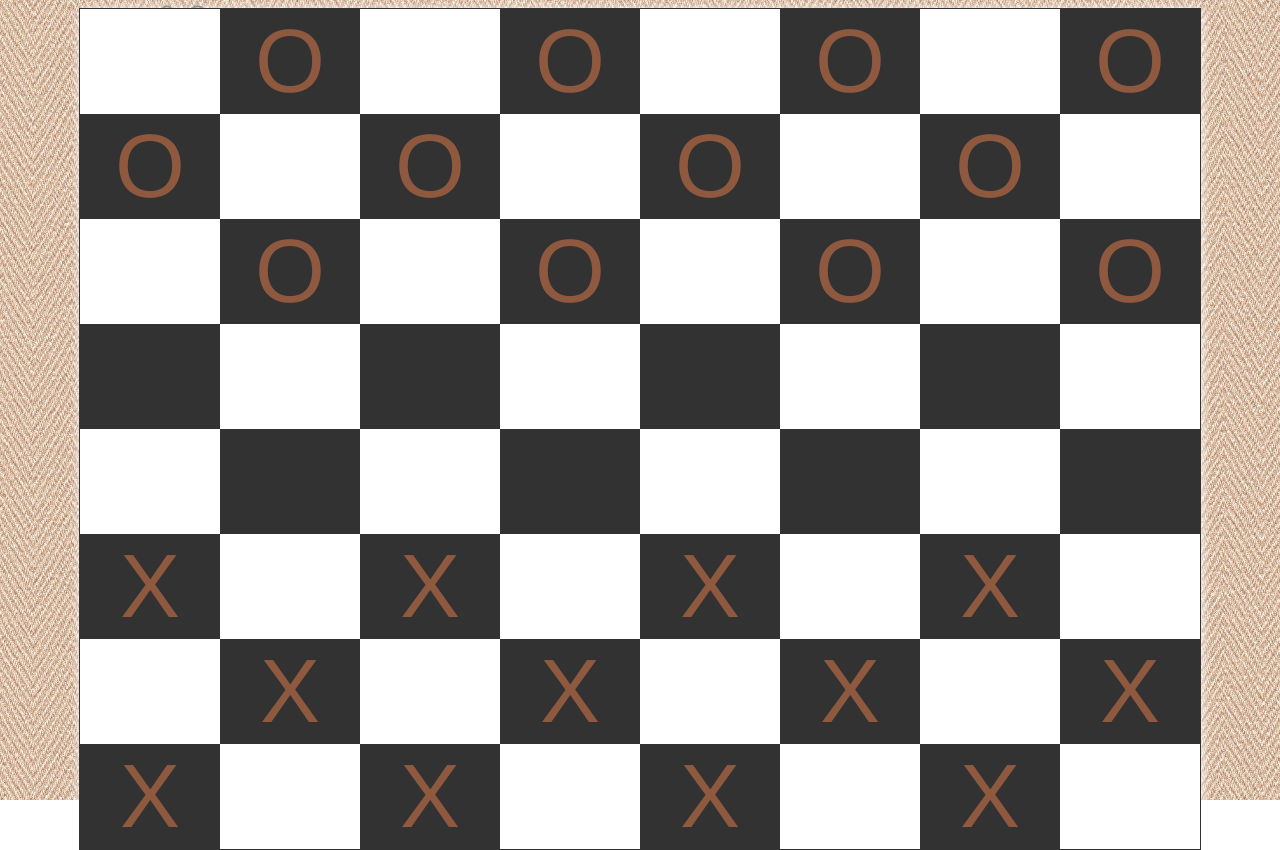
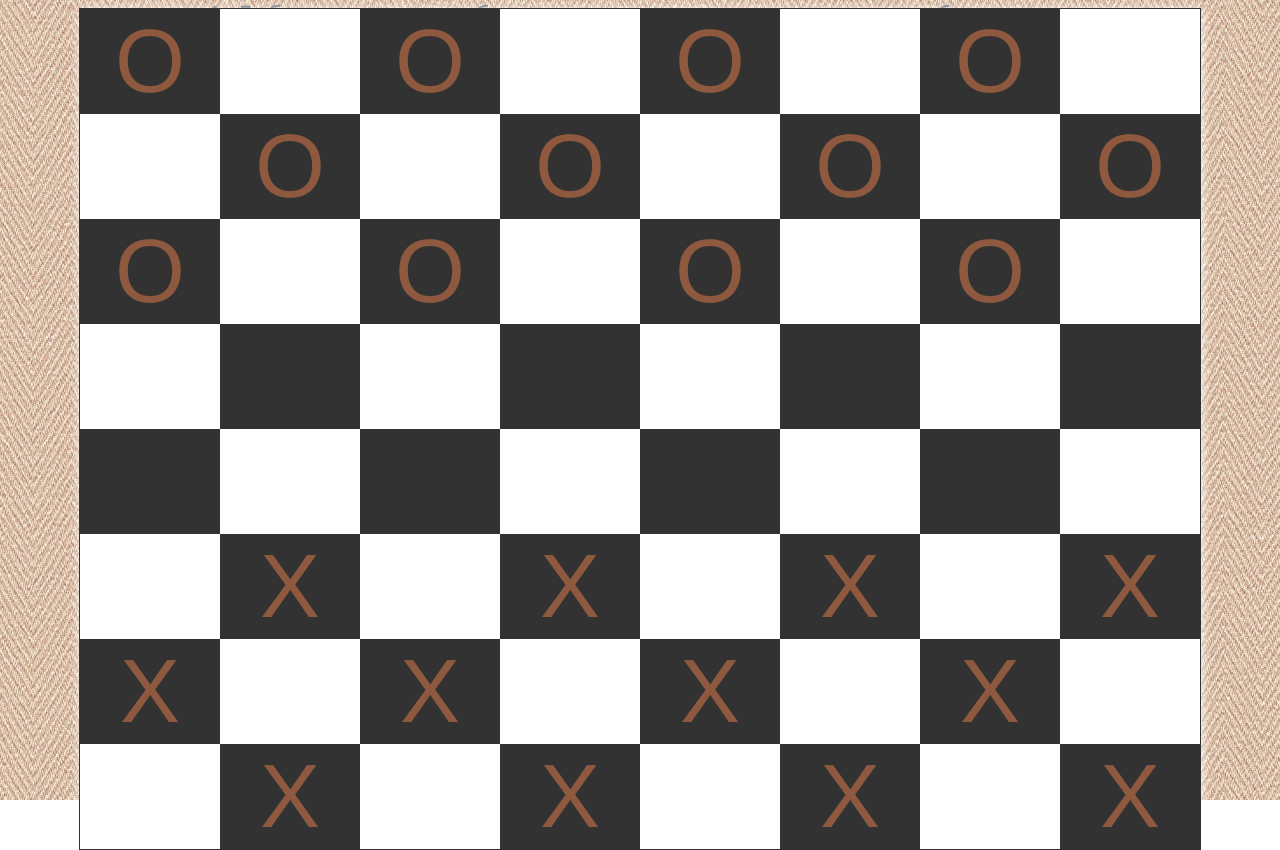
Before and after one commit to Tempo-Tempo/checker-game, a Vue app: page / in a window 1280 px wide. Built offline with nearby package versions, Linux system fonts and the light colour scheme.

Commit message:
new pos for turn

```diff
--- a/src/App.vue
+++ b/src/App.vue
@@ -1,6 +1,6 @@
 <template>
   <div class="task">
-    2. Ограничить места в которые могут сходить шашки и эти же места подсвечивать
+    1. Добавить логику срубания шашки, и подсвечивать когда срубить можно
   </div>
   <mainPage> </mainPage>
 </template>
--- a/src/components/MyDeskGame.vue
+++ b/src/components/MyDeskGame.vue
@@ -7,6 +7,8 @@
       class="item_cell_white"
       :class="{ black: checkerCell.color }"
     >
+      <span v-if="checkerCell.canStep" class="pre_turn"></span>
+      <span v-if="checkerCell.canShot" class="can_shot"></span>
       <div
         @click.stop="turnBlack(checkerCell)"
         v-if="checkerCell.black"
@@ -34,576 +36,768 @@ export default {
     return {
       checkersCell: [
         {
+          id: 1,
           row: 1,
           colum: "A",
           posForTurn: 1,
+          canStep: false,
+          canShot: false,
           color: false,
           white: false,
           black: false,
           pick: false,
         },
         {
+          id: 2,
           row: 1,
           colum: "B",
           posForTurn: 2,
+          canStep: false,
+          canShot: false,
           color: false,
           white: false,
           black: false,
           pick: false,
         },
         {
+          id: 3,
           row: 1,
           colum: "C",
           posForTurn: 3,
+          canStep: false,
+          canShot: false,
           color: false,
           white: false,
           black: false,
           pick: false,
         },
         {
+          id: 4,
           row: 1,
           colum: "D",
           posForTurn: 4,
+          canStep: false,
+          canShot: false,
           color: false,
           white: false,
           black: false,
           pick: false,
         },
         {
+          id: 5,
           row: 1,
           colum: "E",
           posForTurn: 5,
+          canStep: false,
+          canShot: false,
           color: false,
           white: false,
           black: false,
           pick: false,
         },
         {
+          id: 6,
           row: 1,
           colum: "F",
           posForTurn: 6,
+          canStep: false,
+          canShot: false,
           color: false,
           white: false,
           black: false,
           pick: false,
         },
         {
+          id: 7,
           row: 1,
           colum: "G",
           posForTurn: 7,
+          canStep: false,
+          canShot: false,
           color: false,
           white: false,
           black: false,
           pick: false,
         },
         {
+          id: 8,
           row: 1,
           colum: "H",
           posForTurn: 8,
+          canStep: false,
+          canShot: false,
           color: false,
           white: false,
           black: false,
           pick: false,
         },
         {
+          id: 9,
           row: 2,
           colum: "A",
           posForTurn: 1,
+          canStep: false,
+          canShot: false,
           color: false,
           white: false,
           black: false,
           pick: false,
         },
         {
+          id: 10,
           row: 2,
           colum: "B",
           posForTurn: 2,
+          canStep: false,
+          canShot: false,
           color: false,
           white: false,
           black: false,
           pick: false,
         },
         {
+          id: 11,
           row: 2,
           colum: "C",
           posForTurn: 3,
+          canStep: false,
+          canShot: false,
           color: false,
           white: false,
           black: false,
           pick: false,
         },
         {
+          id: 12,
           row: 2,
           colum: "D",
           posForTurn: 4,
+          canStep: false,
+          canShot: false,
           color: false,
           white: false,
           black: false,
           pick: false,
         },
         {
+          id: 13,
           row: 2,
           colum: "E",
           posForTurn: 5,
+          canStep: false,
+          canShot: false,
           color: false,
           white: false,
           black: false,
           pick: false,
         },
         {
+          id: 14,
           row: 2,
           colum: "F",
           posForTurn: 6,
+          canStep: false,
+          canShot: false,
           color: false,
           white: false,
           black: false,
           pick: false,
         },
         {
+          id: 15,
           row: 2,
           colum: "G",
           posForTurn: 7,
+          canStep: false,
+          canShot: false,
           color: false,
           white: false,
           black: false,
           pick: false,
         },
         {
+          id: 16,
           row: 2,
           colum: "H",
           posForTurn: 8,
+          canStep: false,
+          canShot: false,
           color: false,
           white: false,
           black: false,
           pick: false,
         },
         {
+          id: 17,
           row: 3,
           colum: "A",
           posForTurn: 1,
+          canStep: false,
+          canShot: false,
           color: false,
           white: false,
           black: false,
           pick: false,
         },
         {
+          id: 18,
           row: 3,
           colum: "B",
           posForTurn: 2,
+          canStep: false,
+          canShot: false,
           color: false,
           white: false,
           black: false,
           pick: false,
         },
         {
+          id: 19,
           row: 3,
           colum: "C",
           posForTurn: 3,
+          canStep: false,
+          canShot: false,
           color: false,
           white: false,
           black: false,
           pick: false,
         },
         {
+          id: 20,
           row: 3,
           colum: "D",
           posForTurn: 4,
+          canStep: false,
+          canShot: false,
           color: false,
           white: false,
           black: false,
           pick: false,
         },
         {
+          id: 21,
           row: 3,
           colum: "E",
           posForTurn: 5,
+          canStep: false,
+          canShot: false,
           color: false,
           white: false,
           black: false,
           pick: false,
         },
         {
+          id: 22,
           row: 3,
           colum: "F",
           posForTurn: 6,
+          canStep: false,
+          canShot: false,
           color: false,
           white: false,
           black: false,
           pick: false,
         },
         {
+          id: 23,
           row: 3,
           colum: "G",
           posForTurn: 7,
+          canStep: false,
+          canShot: false,
           color: false,
           white: false,
           black: false,
           pick: false,
         },
         {
+          id: 24,
           row: 3,
           colum: "H",
           posForTurn: 8,
+          canStep: false,
+          canShot: false,
           color: false,
           white: false,
           black: false,
           pick: false,
         },
         {
+          id: 25,
           row: 4,
           colum: "A",
           posForTurn: 1,
+          canStep: false,
+          canShot: false,
           color: false,
           white: false,
           black: false,
           pick: false,
         },
         {
+          id: 26,
           row: 4,
           colum: "B",
           posForTurn: 2,
+          canStep: false,
+          canShot: false,
           color: false,
           white: false,
           black: false,
           pick: false,
         },
         {
+          id: 27,
           row: 4,
           colum: "C",
           posForTurn: 3,
+          canStep: false,
+          canShot: false,
           color: false,
           white: false,
           black: false,
           pick: false,
         },
         {
+          id: 28,
           row: 4,
           colum: "D",
           posForTurn: 4,
+          canStep: false,
+          canShot: false,
           color: false,
           white: false,
           black: false,
           pick: false,
         },
         {
+          id: 29,
           row: 4,
           colum: "E",
           posForTurn: 5,
+          canStep: false,
+          canShot: false,
           color: false,
           white: false,
           black: false,
           pick: false,
         },
         {
+          id: 30,
           row: 4,
           colum: "F",
           posForTurn: 6,
+          canStep: false,
+          canShot: false,
           color: false,
           white: false,
           black: false,
           pick: false,
         },
         {
+          id: 31,
           row: 4,
           colum: "G",
           posForTurn: 7,
+          canStep: false,
+          canShot: false,
           color: false,
           white: false,
           black: false,
           pick: false,
         },
         {
+          id: 32,
           row: 4,
           colum: "H",
           posForTurn: 8,
+          canStep: false,
+          canShot: false,
           color: false,
           white: false,
           black: false,
           pick: false,
         },
         {
+          id: 33,
           row: 5,
           colum: "A",
           posForTurn: 1,
+          canStep: false,
+          canShot: false,
           color: false,
           white: false,
           black: false,
           pick: false,
         },
         {
+          id: 34,
           row: 5,
           colum: "B",
           posForTurn: 2,
+          canStep: false,
+          canShot: false,
           color: false,
           white: false,
           black: false,
           pick: false,
         },
         {
+          id: 35,
           row: 5,
           colum: "C",
           posForTurn: 3,
+          canStep: false,
+          canShot: false,
           color: false,
           white: false,
           black: false,
           pick: false,
         },
         {
+          id: 36,
           row: 5,
           colum: "D",
           posForTurn: 4,
+          canStep: false,
+          canShot: false,
           color: false,
           white: false,
           black: false,
           pick: false,
         },
         {
+          id: 37,
           row: 5,
           colum: "E",
           posForTurn: 5,
+          canStep: false,
+          canShot: false,
           color: false,
           white: false,
           black: false,
           pick: false,
         },
         {
+          id: 38,
           row: 5,
           colum: "F",
           posForTurn: 6,
+          canStep: false,
+          canShot: false,
           color: false,
           white: false,
           black: false,
           pick: false,
         },
         {
+          id: 39,
           row: 5,
           colum: "G",
           posForTurn: 7,
+          canStep: false,
+          canShot: false,
           color: false,
           white: false,
           black: false,
           pick: false,
         },
         {
+          id: 40,
           row: 5,
           colum: "H",
           posForTurn: 8,
+          canStep: false,
+          canShot: false,
           color: false,
           white: false,
           black: false,
           pick: false,
         },
         {
+          id: 41,
           row: 6,
           colum: "A",
           posForTurn: 1,
+          canStep: false,
+          canShot: false,
           color: false,
           white: false,
           black: false,
           pick: false,
         },
         {
+          id: 42,
           row: 6,
           colum: "B",
           posForTurn: 2,
+          canStep: false,
+          canShot: false,
           color: false,
           white: false,
           black: false,
           pick: false,
         },
         {
+          id: 43,
           row: 6,
           colum: "C",
           posForTurn: 3,
+          canStep: false,
+          canShot: false,
           color: false,
           white: false,
           black: false,
           pick: false,
         },
         {
+          id: 44,
           row: 6,
           colum: "D",
           posForTurn: 4,
+          canStep: false,
+          canShot: false,
           color: false,
           white: false,
           black: false,
           pick: false,
         },
         {
+          id: 45,
           row: 6,
           colum: "E",
           posForTurn: 5,
+          canStep: false,
+          canShot: false,
           color: false,
           white: false,
           black: false,
           pick: false,
         },
         {
+          id: 46,
           row: 6,
           colum: "F",
           posForTurn: 6,
+          canStep: false,
+          canShot: false,
           color: false,
           white: false,
           black: false,
           pick: false,
         },
         {
+          id: 47,
           row: 6,
           colum: "G",
           posForTurn: 7,
+          canStep: false,
+          canShot: false,
           color: false,
           white: false,
           black: false,
           pick: false,
         },
         {
+          id: 48,
           row: 6,
           colum: "H",
           posForTurn: 8,
+          canStep: false,
+          canShot: false,
           color: false,
           white: false,
           black: false,
           pick: false,
         },
         {
+          id: 49,
           row: 7,
           colum: "A",
           posForTurn: 1,
+          canStep: false,
+          canShot: false,
           color: false,
           white: false,
           black: false,
           pick: false,
         },
         {
+          id: 50,
           row: 7,
           colum: "B",
           posForTurn: 2,
+          canStep: false,
+          canShot: false,
           color: false,
           white: false,
           black: false,
           pick: false,
         },
         {
+          id: 51,
           row: 7,
           colum: "C",
           posForTurn: 3,
+          canStep: false,
+          canShot: false,
           color: false,
           white: false,
           black: false,
           pick: false,
         },
         {
+          id: 52,
           row: 7,
           colum: "D",
           posForTurn: 4,
+          canStep: false,
+          canShot: false,
           color: false,
           white: false,
           black: false,
           pick: false,
         },
         {
+          id: 53,
           row: 7,
           colum: "E",
           posForTurn: 5,
+          canStep: false,
+          canShot: false,
           color: false,
           white: false,
           black: false,
           pick: false,
         },
         {
+          id: 54,
           row: 7,
           colum: "F",
           posForTurn: 6,
+          canStep: false,
+          canShot: false,
           color: false,
           white: false,
           black: false,
           pick: false,
         },
         {
+          id: 55,
           row: 7,
           colum: "G",
           posForTurn: 7,
+          canStep: false,
+          canShot: false,
           color: false,
           white: false,
           black: false,
           pick: false,
         },
         {
+          id: 56,
           row: 7,
           colum: "H",
           posForTurn: 8,
+          canStep: false,
+          canShot: false,
           color: false,
           white: false,
           black: false,
           pick: false,
         },
         {
+          id: 57,
           row: 8,
           colum: "A",
           posForTurn: 1,
+          canStep: false,
+          canShot: false,
           color: false,
           white: false,
           black: false,
           pick: false,
         },
         {
+          id: 58,
           row: 8,
           colum: "B",
           posForTurn: 2,
+          canStep: false,
+          canShot: false,
           color: false,
           white: false,
           black: false,
           pick: false,
         },
         {
+          id: 59,
           row: 8,
           colum: "C",
           posForTurn: 3,
+          canStep: false,
+          canShot: false,
           color: false,
           white: false,
           black: false,
           pick: false,
         },
         {
+          id: 60,
           row: 8,
           colum: "D",
           posForTurn: 4,
+          canStep: false,
+          canShot: false,
           color: false,
           white: false,
           black: false,
           pick: false,
         },
         {
+          id: 61,
           row: 8,
           colum: "E",
           posForTurn: 5,
+          canStep: false,
+          canShot: false,
           color: false,
           white: false,
           black: false,
           pick: false,
         },
         {
+          id: 62,
           row: 8,
           colum: "F",
           posForTurn: 6,
+          canStep: false,
+          canShot: false,
           color: false,
           white: false,
           black: false,
           pick: false,
         },
         {
+          id: 63,
           row: 8,
           colum: "G",
           posForTurn: 7,
+          canStep: false,
+          canShot: false,
           color: false,
           white: false,
           black: false,
           pick: false,
         },
         {
+          id: 64,
           row: 8,
           colum: "H",
           posForTurn: 8,
+          canStep: false,
+          canShot: false,
           color: false,
           white: false,
           black: false,
@@ -717,25 +911,25 @@ export default {
       turn: 1,
       queue: "white",
       endTurn: false,
-      posForTurn: {},
       pickChecker: "",
+      helperTurn: [],
+      youCanGo: [],
+      potocenialShot: [],
     };
   },
   methods: {
     goTurn(e) {
-      if (this.test(this.pickChecker, e) === false) {
-        return;
-      }
+      console.log(e);
       if (
         this.turn >= 2 &&
         this.queue === "white" &&
         this.pickChecker !== "" &&
-        e.color
+        e.color &&
+        e.canStep
       ) {
         e.white = true;
         this.queue = "black";
         this.theEndTurn();
-        console.log("white");
         this.pickChecker = "";
         return (this.endTurn = !this.endTurn);
       }
@@ -743,21 +937,27 @@ export default {
         this.turn >= 2 &&
         this.queue === "black" &&
         this.pickChecker !== "" &&
-        e.color
+        e.color &&
+        e.canStep
       ) {
         e.black = true;
         this.queue = "white";
         this.theEndTurn();
-        console.log("black");
         this.pickChecker = "";
         return (this.endTurn = !this.endTurn);
       }
-      console.log(this.pickChecker.colum + 1);
     },
     turnBlack(checkerBlack) {
       if (this.queue === "black") {
-        checkerBlack.pick = !checkerBlack.pick;
         this.pickChecker = checkerBlack;
+        this.checkersCell.filter((checker) => {
+          if (checker === this.pickChecker) {
+            checker.pick = true;
+            this.findStep(checker);
+          } else {
+            checker.pick = false;
+          }
+        });
       } else {
         return;
       }
@@ -766,13 +966,19 @@ export default {
       } else {
         this.turn -= 1;
       }
-
-      console.log(this.pickChecker.colum);
     },
     turnWhite(checkerWhite) {
       if (this.queue === "white") {
-        checkerWhite.pick = !checkerWhite.pick;
         this.pickChecker = checkerWhite;
+        this.checkersCell.filter((checker) => {
+          if (checker === this.pickChecker) {
+            checker.pick = true;
+            this.findStep(checker);
+
+          } else {
+            checker.pick = false;
+          }
+        });
       } else {
         return;
       }
@@ -781,10 +987,10 @@ export default {
       } else {
         this.turn += 1;
       }
-      console.log(this.turn);
     },
     theEndTurn() {
-      this.checkersCell.find((q) => {
+      this.checkersCell.forEach((q) => {
+        q.canStep = false;
         if (q.pick === true) {
           q.pick = !q.pick;
           q.black = false;
@@ -792,48 +998,81 @@ export default {
         }
       });
     },
-    test(pickChecker, turnChecker) {
-      const range = 1;
-      console.log(pickChecker.row, turnChecker.row - range);
+    findStep(pickChecker) {
+      this.youCanGo = [];
       if (this.queue === "white") {
-        if (pickChecker.row + range === turnChecker.row) {
-          return false;
-        }
-        if (
-          (pickChecker.row - range === turnChecker.row &&
-            pickChecker.posForTurn === turnChecker.posForTurn - range) ||
-          pickChecker.posForTurn === turnChecker.posForTurn + range
-        ) { console.log('gogogo')
-        } else {
-          return false;
-        }
+        this.checkersCell.forEach((q) => {
+          q.canStep = false;
+          if (q.id === pickChecker.id - 7 || q.id === pickChecker.id - 9) {
+            this.youCanGo.push(q);
+            this.youCanGo.filter((q) => {
+              if (!q.black && !q.white && q.row === this.pickChecker.row - 1) {
+                q.canStep = true;
+              }
+            });
+          }
+        });
       }
       if (this.queue === "black") {
-        if (pickChecker.row - range === turnChecker.row) {
-          return false;
-        }
-        if (
-          (pickChecker.row + range === turnChecker.row &&
-            pickChecker.posForTurn === turnChecker.posForTurn + range) ||
-          pickChecker.posForTurn === turnChecker.posForTurn - range
-        ) {
-          console.log('gogogo')
-        } else {
-          return false;
-        }
+        this.checkersCell.forEach((q) => {
+          q.canStep = false;
+          if (q.id === pickChecker.id + 7 || q.id === pickChecker.id + 9) {
+            this.youCanGo.push(q);
+            this.youCanGo.filter((q) => {
+              if (!q.black && !q.white && q.row === this.pickChecker.row + 1) {
+                q.canStep = true;
+              }
+            });
+          }
+        });
       }
     },
+    // changePos(pickChecker, turnChecker) {
+    //   const range = 1;
+    //   if (this.queue === "white") {
+    //     if (pickChecker.row + range === turnChecker.row || turnChecker.white) {
+    //       return false;
+    //     }
+    //     if (
+    //       (pickChecker.row - range === turnChecker.row &&
+    //         pickChecker.posForTurn === turnChecker.posForTurn - range) ||
+    //       pickChecker.posForTurn === turnChecker.posForTurn + range
+    //     ) {
+    //       this.helperTurn = [];
+    //       this.helperTurn.push(pickChecker, turnChecker);
+    //       console.log(this.helperTurn);
+    //     } else {
+    //       return false;
+    //     }
+    //   }
+    //   if (this.queue === "black") {
+    //     if (pickChecker.row - range === turnChecker.row || turnChecker.black) {
+    //       return false;
+    //     }
+    //     if (
+    //       (pickChecker.row + range === turnChecker.row &&
+    //         pickChecker.posForTurn === turnChecker.posForTurn + range) ||
+    //       pickChecker.posForTurn === turnChecker.posForTurn - range
+    //     ) {
+    //       this.helperTurn = [];
+    //       this.helperTurn.push(pickChecker, turnChecker);
+    //       console.log(this.helperTurn);
+    //     } else {
+    //       return false;
+    //     }
+    //   }
+    // },
   },
 
   computed: {
     myDesk() {
-      for (let [key, value] of Object.entries(this.checkersCell)) {
-        if (key % 2 !== 0 && value.row % 2 !== 0) {
-          value.color = true;
-        } else if (key % 2 == 0 && value.row % 2 == 0) {
-          value.color = true;
+      this.checkersCell.forEach((checker) => {
+        if (checker.id % 2 !== 0 && checker.row % 2 !== 0) {
+          checker.color = true;
+        } else if (checker.id % 2 == 0 && checker.row % 2 == 0) {
+          checker.color = true;
         }
-      }
+      });
 
       return this.checkersCell;
     },
@@ -912,7 +1151,17 @@ export default {
 }
 
 .pre_turn {
-  background: rgba(128, 128, 128, 0.59);
+  background: green;
+  width: 40px;
+  height: 40px;
+  border-radius: 50%;
+}
+
+.can_shot {
+  background: red;
+  width: 40px;
+  height: 40px;
+  border-radius: 50%;
 }
 
 .white {
```
